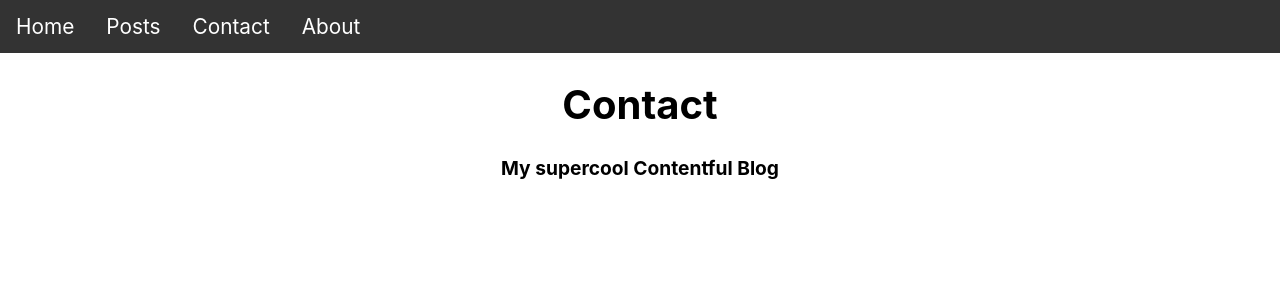
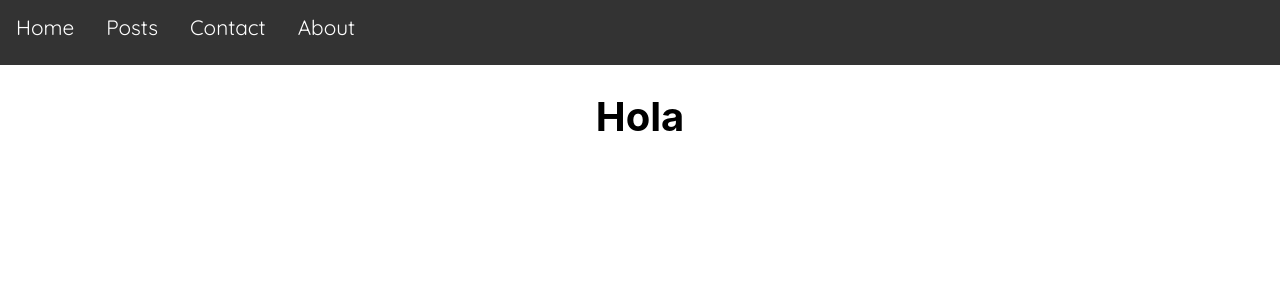
Before and after one commit to dennise909/contentful-blog, a React (Create React App) app: page /contact in a window 1280 px wide. Shown: the top 300 px of the page. Built offline with nearby package versions, Linux system fonts and the light colour scheme; no server answers.

Commit message:
adding components

```diff
--- a/package.json
+++ b/package.json
@@ -41,5 +41,8 @@
       "not dead",
       "not op_mini all"
     ]
+  },
+  "devDependencies": {
+    "netlify-cli": "^6.14.25"
   }
 }
--- a/public/index.html
+++ b/public/index.html
@@ -24,7 +24,10 @@
       work correctly both with client-side routing and a non-root public URL.
       Learn how to configure a non-root public URL by running `npm run build`.
     -->
-    <title>React App</title>
+    <link rel="preconnect" href="https://fonts.googleapis.com">
+    <link rel="preconnect" href="https://fonts.gstatic.com" crossorigin>
+    <link href="https://fonts.googleapis.com/css2?family=Quicksand&display=swap" rel="stylesheet">
+    <title>Daniela's Blog</title>
   </head>
   <body>
     <noscript>You need to enable JavaScript to run this app.</noscript>
--- /dev/null
+++ b/src/components/Footer/Footer.css
@@ -0,0 +1,6 @@
+.footer {
+    flex-shrink: 0;
+  width: 100%;
+  height: 150px;
+  background-color: #333;
+  }
--- /dev/null
+++ b/src/components/Footer/Footer.js
@@ -0,0 +1,18 @@
+import React, { Component } from 'react';
+import './Footer.css'
+
+
+class Footer extends Component {
+
+
+    render() {
+        return (
+                <footer className="footer">
+                    <p>bjjkbkjbkjbjkbkjbkjbjbkjbjkbhjbhcgfcfchbkjnl</p>
+                </footer>
+
+        );
+    }
+}
+
+export default Footer;
--- a/src/components/Header/Header.css
+++ b/src/components/Header/Header.css
@@ -5,6 +5,7 @@
     color: white;
     font-size: 30px;
     opacity: 1.0;
+    font-family: 'Quicksand', sans-serif;
   }
 
 h1{
--- a/src/components/Navbar/Navbar.css
+++ b/src/components/Navbar/Navbar.css
@@ -1,5 +1,8 @@
 .navbar{
   font-size: 1.3em;
+  height: 65px;
+  background-color: #333;
+  font-family: 'Quicksand', sans-serif;
 }
 
 ul {
@@ -7,9 +10,8 @@
     margin: 0;
     padding: 0;
     overflow: hidden;
-    background-color: #333;
     position: sticky;
-    justify-content: space-evenly
+    justify-content: center;
   }
 
   li {
--- /dev/null
+++ b/src/pages/Contact.css
@@ -0,0 +1,7 @@
+.contact-container{
+   height: 100%;
+}
+
+.contact-content{
+    height:100rem;
+}
--- a/src/pages/Contact.js
+++ b/src/pages/Contact.js
@@ -1,5 +1,7 @@
 import React, { Component } from 'react';
 import Navbar from '../components/Navbar/Navbar';
+import Footer from '../components/Footer/Footer';
+import './Contact.css'
 
 
 class Contact extends Component {
@@ -7,11 +9,13 @@
 
     render() {
         return (
-                <header>
+                <div className="contact-container">
                     <Navbar/>
-                    <h1>Contact</h1>
-                    <h3>My supercool Contentful Blog</h3>
-                </header>
+                    <header className="contact-content">
+                        <h1>Hola</h1>
+                    </header>
+                    <Footer/>
+                </div>
 
         );
     }
--- a/src/pages/Home.js
+++ b/src/pages/Home.js
@@ -1,8 +1,9 @@
 import React, { Component } from 'react';
 import Postcards from '../components/Postcards'
-import Header from '../components/Header/Header'
+import Header from '../components/Header/Header';
 import Navbar from '../components/Navbar/Navbar';
 import Banner from '../components/Banner/Banner';
+import Footer from '../components/Footer/Footer';
 
 
 class Home extends Component {
@@ -15,6 +16,7 @@
                 <Header />
                 <Banner />
                 <Postcards />
+                <Footer />
             </div>
 
         );
--- a/src/pages/Posts.js
+++ b/src/pages/Posts.js
@@ -1,16 +1,19 @@
 import React, { Component } from 'react';
 //import Colorpallet from '../components/Color Pallet/Colorpallet'
 import Navbar from '../components/Navbar/Navbar';
-
+import Footer from '../components/Footer/Footer';
 class Posts extends Component {
 
 
     render() {
         return (
+                <>
                 <header>
                     <Navbar/>
                     <h1>Posts</h1>
                 </header>
+                <Footer/>
+                </>
 
         );
     }
```
Also changed, not shown: 1 other file (tests, documents, lock files or other folders).
